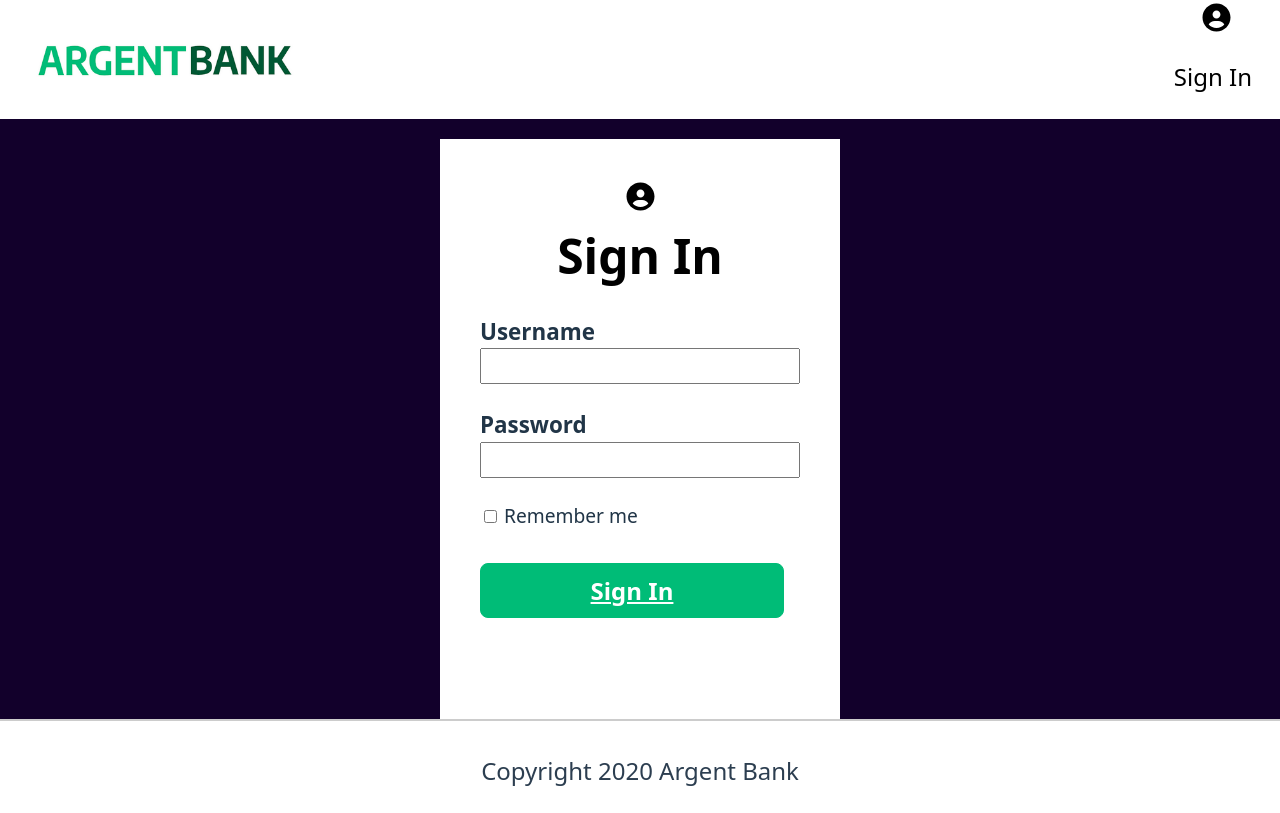
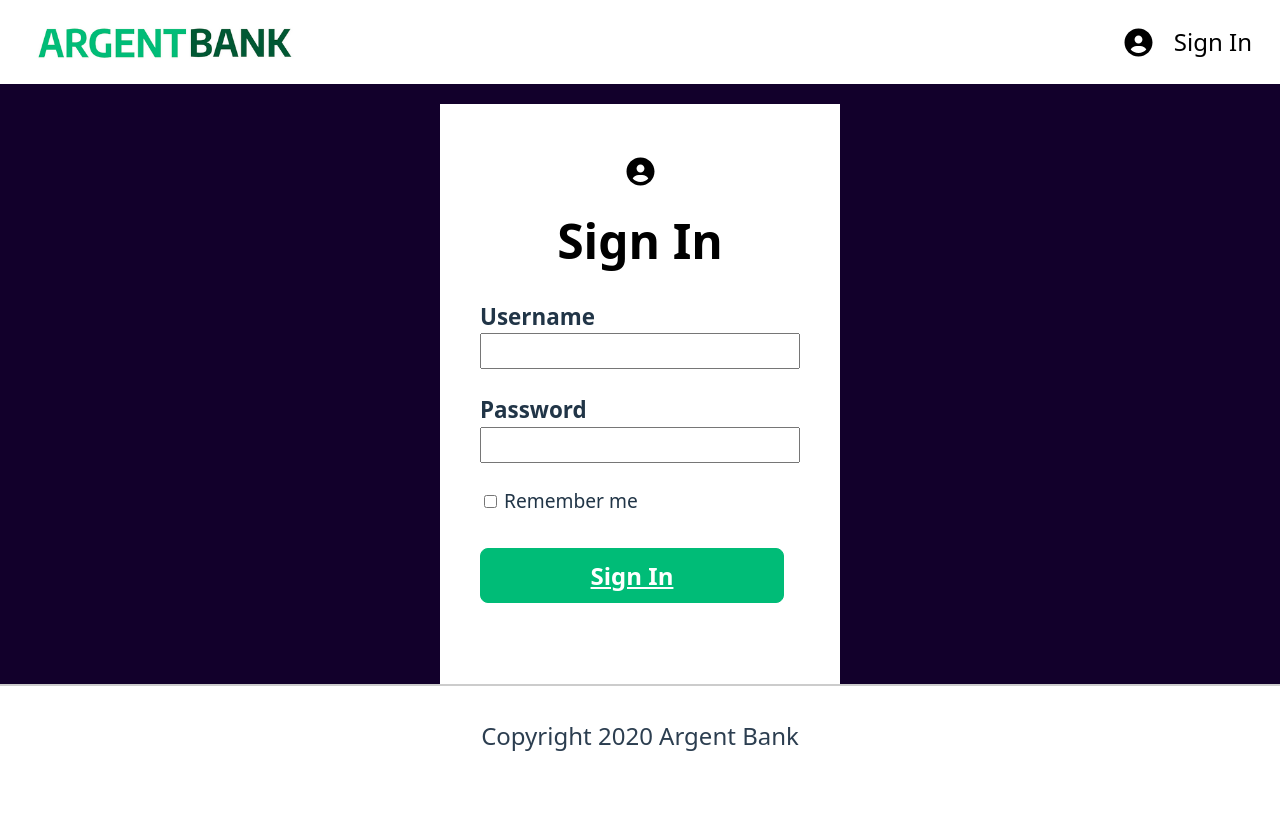
Before and after one commit to Das-F/P13-Bank-API, a React (Vite) app: page /sign-in in a window 1280 px wide. Built offline with nearby package versions, Linux system fonts and the light colour scheme.

Commit message:
headers corrected

```diff
--- a/src/components/Header/Header-sign-in.css
+++ b/src/components/Header/Header-sign-in.css
@@ -22,7 +22,6 @@
 }
 
 .nav-logo-image {
-  display: block;
   width: 290px;
   height: auto;
 }
@@ -30,12 +29,14 @@
 .nav-sign-in {
   display: flex;
   align-items: center;
+  flex-direction: row;
   gap: 0.5rem;
 }
 
 .nav-user-icon {
   width: 35px;
   height: 35px;
+  padding: 10px;
 }
 
 .nav-link {
--- a/src/components/Header/Header-sign-in.jsx
+++ b/src/components/Header/Header-sign-in.jsx
@@ -1,4 +1,4 @@
-import "./Header-sign-out.css";
+import "./Header-sign-in.css";
 import { Link } from "react-router-dom";
 import logo from "../../assets/img/argentBankLogo.png";
 import icon from "../../assets/img/circle-user-solid-full.svg";
--- a/src/components/Header/Header-sign-out.css
+++ b/src/components/Header/Header-sign-out.css
@@ -49,6 +49,7 @@
   font-weight: bold;
   color: #000000;
   background-color: #ffffff;
+  border: none;
 }
 
 .nav-link:hover {
```
